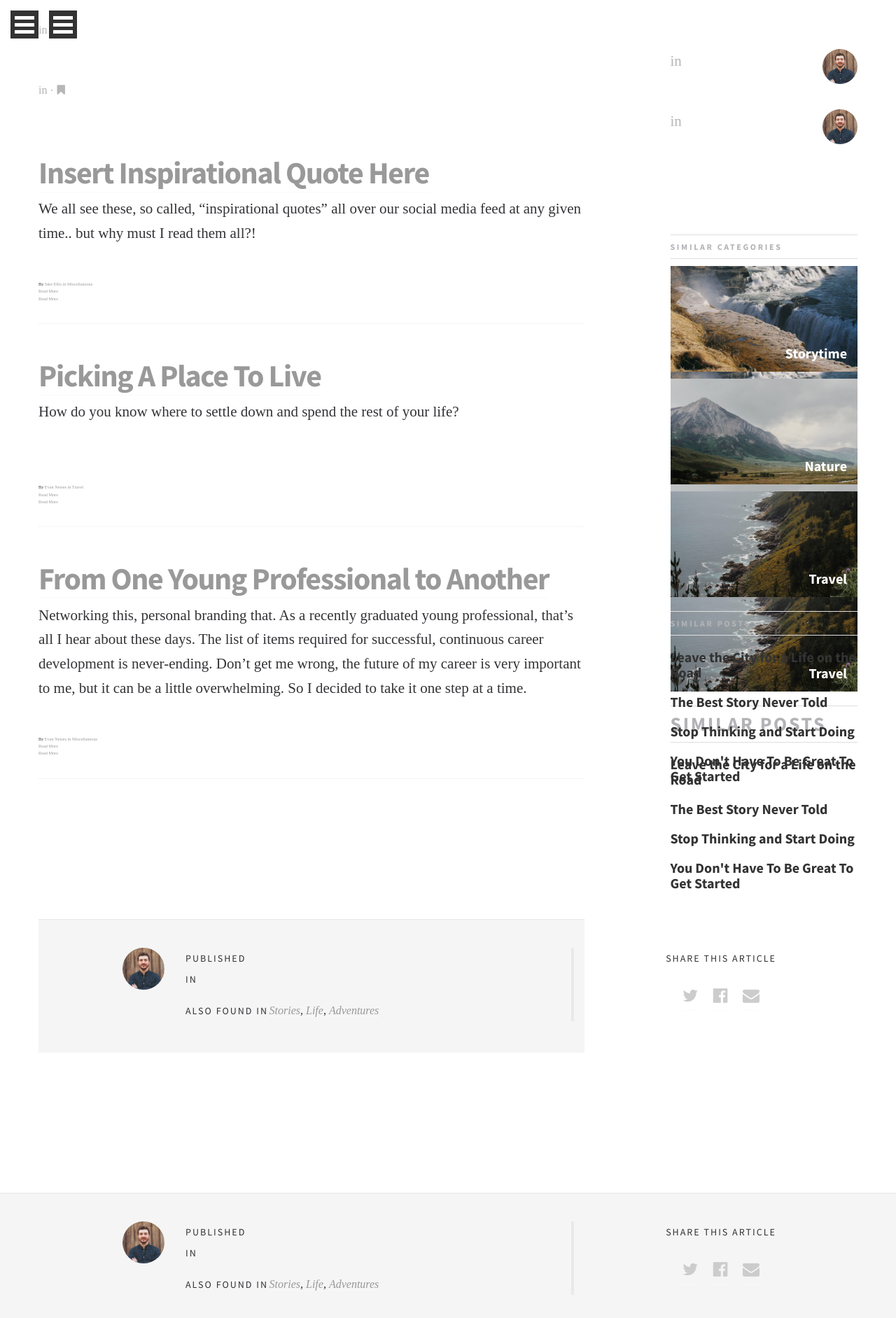
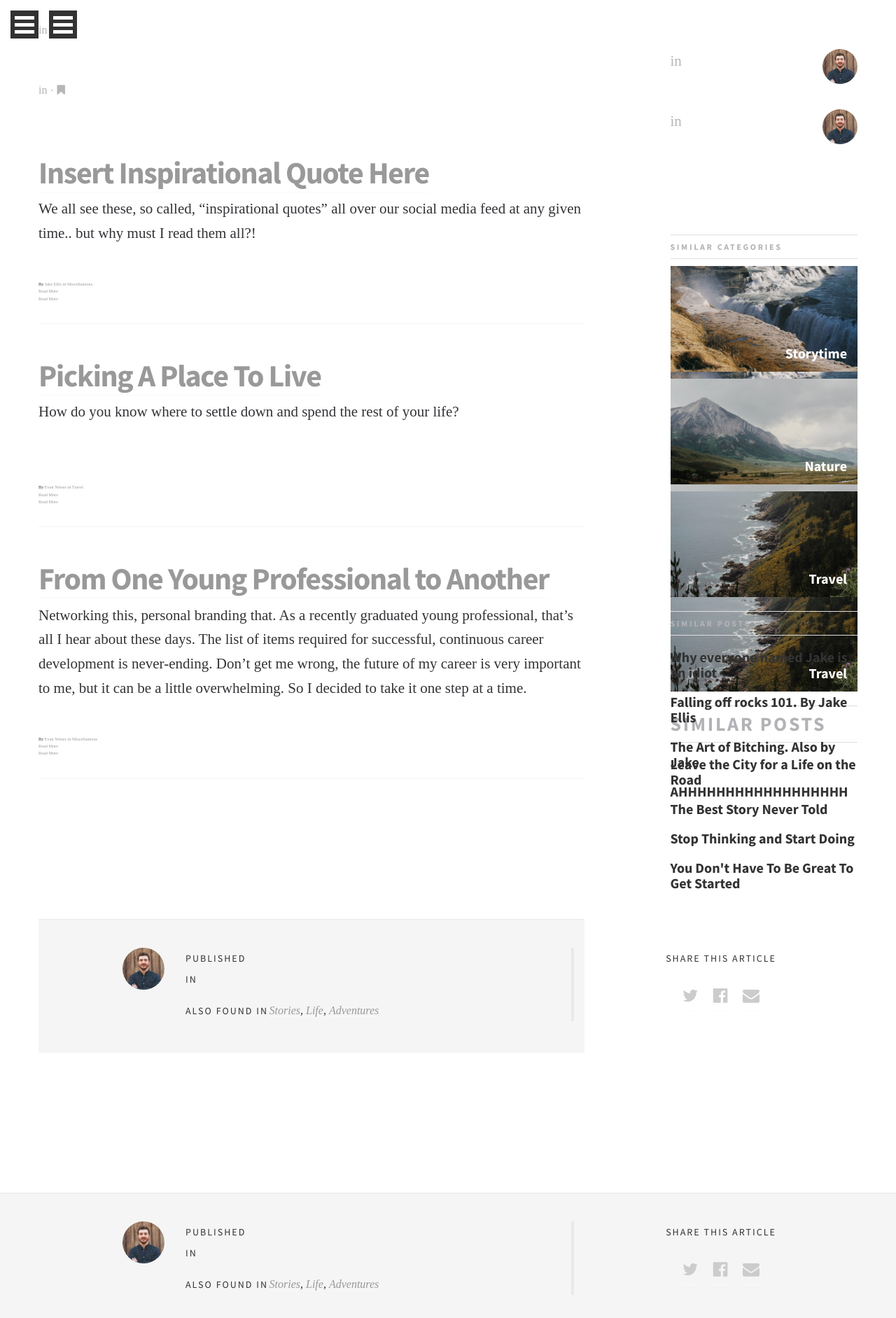
Before and after one commit to EJBlog/EJBlog.github.io, a Jekyll site: the page built from post-sidebarz.html, in a window 1280 px wide. Shown: the top 1883 px of the page at 70% size. Built offline with Jekyll 4.4.1, drawn with Linux system fonts in a browser that asks for light colours; nearby versions of some CDN libraries; some web fonts are replaced.

Commit message:
Update post-sidebar.html

```diff
--- a/_layouts/post-sidebar.html
+++ b/_layouts/post-sidebar.html
@@ -93,21 +93,21 @@
 
                     <a href="category.html" >
                         <div class="similar-cat">
-                            <img src="img/similar-cat-1.jpg">
+                            <img src="{{ site.url }}/img/similar-cat-1.jpg">
                             <h3>Storytime</h3>
                         </div>
                     </a>
 
                     <a href="category.html" >
                         <div class="similar-cat">
-                            <img src="img/similar-cat-2.jpg">
+                            <img src="{{ site.url }}/img/similar-cat-2.jpg">
                             <h3>Nature</h3>
                         </div>
                     </a>
 
                     <a href="category.html" >
                         <div class="similar-cat">
-                            <img src="img/similar-cat-3.jpg">
+                            <img src="{{ site.url }}/img/similar-cat-3.jpg">
                             <h3>Travel</h3>
                         </div>
                     </a>
@@ -115,19 +115,19 @@
                     <h2 class="favorites">Similar Posts</h2>
 
                     <div class="similar-post">
-                        <a href="post.html"><h3>Leave the City for a Life on the Road</h3></a>
+                        <a href="post.html"><h3>Why everyone named Jake is an idiot</h3></a>
                     </div>
 
                     <div class="similar-post">
-                        <a href="post.html"><h3>The Best Story Never Told</h3></a>
+                        <a href="post.html"><h3>Falling off rocks 101. By Jake Ellis</h3></a>
                     </div>
 
                     <div class="similar-post">
-                        <a href="post.html"><h3>Stop Thinking and Start Doing</h3></a>
+                        <a href="post.html"><h3>The Art of Bitching. Also by Jake</h3></a>
                     </div>
 
                     <div class="similar-post">
-                        <a href="post.html"><h3>You Don't Have To Be Great To Get Started</h3></a>
+                        <a href="post.html"><h3>AHHHHHHHHHHHHHHHHHH</h3></a>
                     </div>
 
                 </div>
@@ -139,7 +139,7 @@
             <div class="container">
                 <div class="row">
                     <div class="col-xs-12 col-sm-2">
-                        <img src="img/profile-1.jpg" class="user-icon " alt="user-image">
+                        <img src="{{ site.url }}/img/profile-1.jpg" class="user-icon " alt="user-image">
                     </div>
                     <div class="col-xs-12 col-sm-6">
                         <div class="category-list">
```
